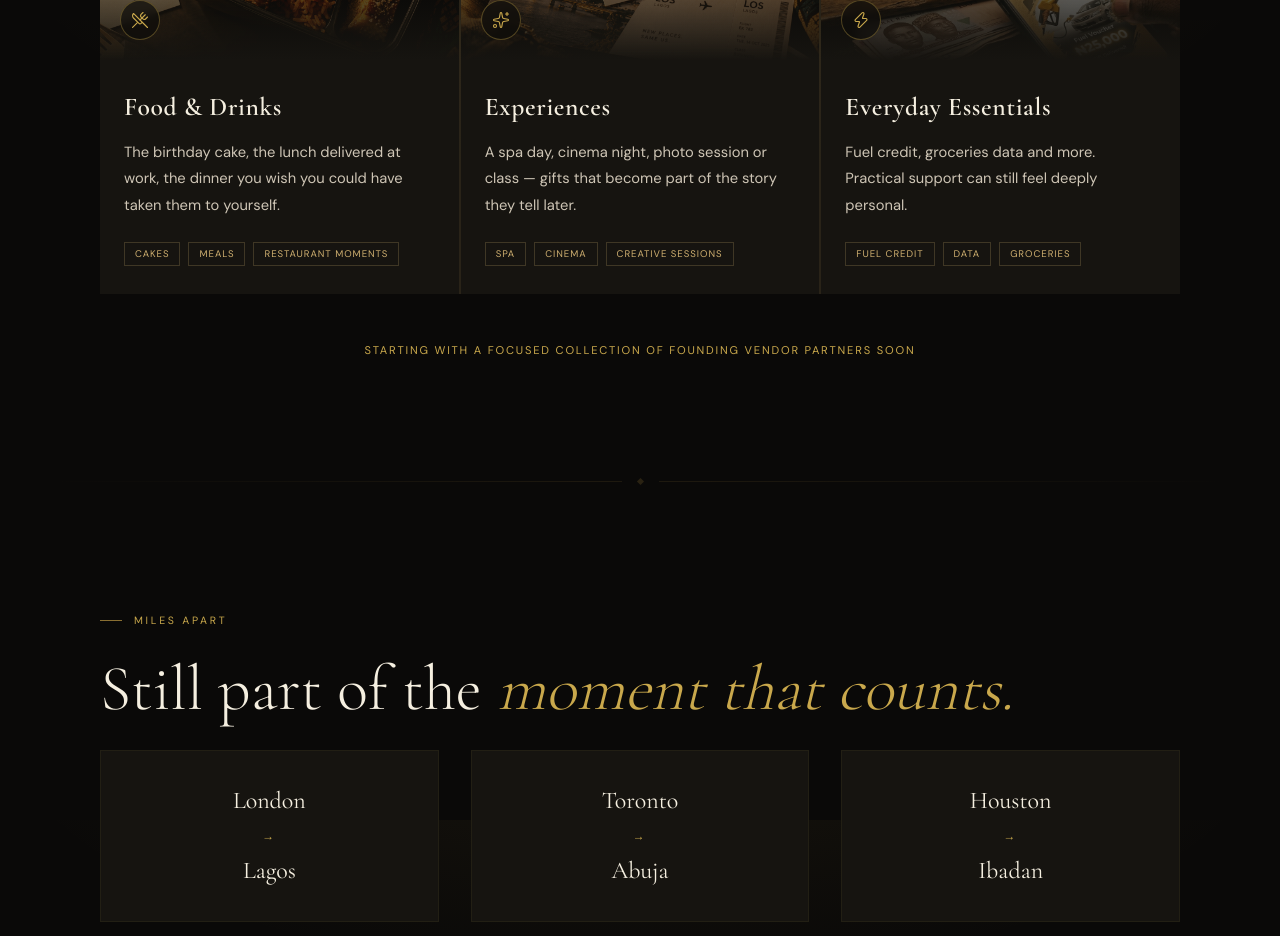
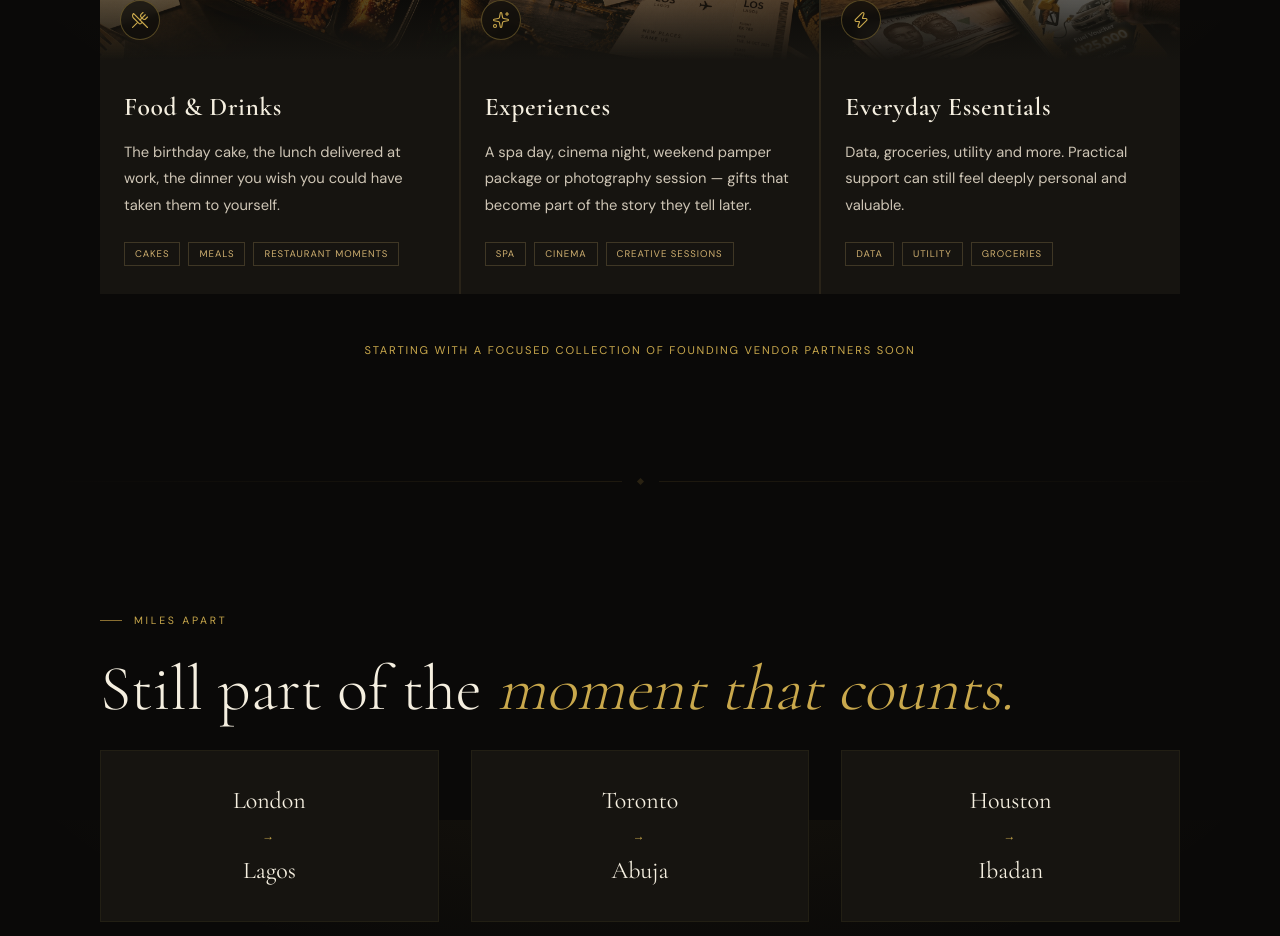
Before and after one commit to manLikeTheo/ebun-landing, a Next.js app: page / in a window 1280 px wide. Shown: the part 3180-4116 px from the top of the page. Built offline with nearby package versions, Linux system fonts and the light colour scheme.

Commit message:
fix: made adjustments to the categories section

```diff
--- a/app/sections/Categories.tsx
+++ b/app/sections/Categories.tsx
@@ -1,7 +1,7 @@
 "use client";
 
 import Image from "next/image";
-import { Ribbon, Sparkles, UtensilsCrossed, Zap } from "lucide-react";
+import { Sparkles, UtensilsCrossed, Zap } from "lucide-react";
 import RevealOnScroll from "../components/RevealOnScroll";
 import SectionEyebrow from "../components/SectionEyebrow";
 
@@ -19,7 +19,7 @@ const categories = [
     icon: Sparkles,
     number: "02",
     title: "Experiences",
-    body: "A spa day, cinema night, photo session or class — gifts that become part of the story they tell later.",
+    body: "A spa day, cinema night, weekend pamper package or photography session — gifts that become part of the story they tell later.",
     examples: ["Spa", "Cinema", "Creative sessions"],
     image: "/categories/experienceA.png",
     alt: "A relaxing premium experience",
@@ -28,8 +28,8 @@ const categories = [
     icon: Zap,
     number: "03",
     title: "Everyday Essentials",
-    body: "Fuel credit, groceries data and more. Practical support can still feel deeply personal.",
-    examples: ["Fuel credit", "Data", "Groceries"],
+    body: "Data, groceries, utility and more. Practical support can still feel deeply personal and valuable.",
+    examples: ["Data", "Utility", "Groceries"],
     image: "/categories/utility.jpg",
     alt: "A useful digital gift delivered to a phone",
   },
```
